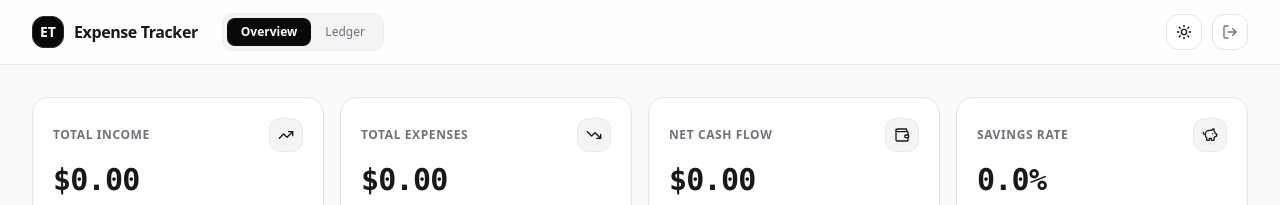
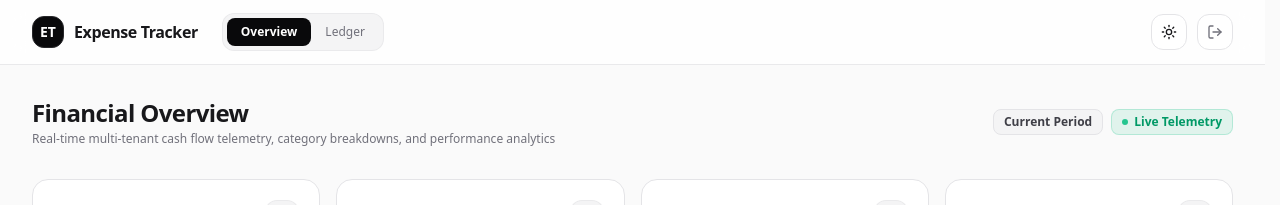
Before and after one commit to KwesiKorant/expense-tracker, a Next.js app: page / in a window 1280 px wide. Shown: the top 205 px of the page. Built offline with nearby package versions, Linux system fonts and the light colour scheme; no server answers.

Commit message:
fix(transitions): harmonize layout rhythm, eliminate Recharts spin redraws, lock scrollbar gutter, and stabilize KPI mounts

```diff
--- a/src/app/globals.css
+++ b/src/app/globals.css
@@ -38,6 +38,10 @@
   --mono-3: #a1a1aa;
   --mono-4: #71717a;
   --mono-5: #52525b;
+}
+
+html {
+  scrollbar-gutter: stable;
 }
 
 body {
--- a/src/app/page.tsx
+++ b/src/app/page.tsx
@@ -52,6 +52,27 @@ export default function DashboardOverviewPage() {
 
   return (
     <main className="max-w-7xl mx-auto w-full px-4 sm:px-6 lg:px-8 py-8 space-y-6">
+      {/* Overview Header Title (Harmonized Layout Rhythm) */}
+      <div className="flex flex-col sm:flex-row sm:items-center justify-between gap-2 pb-2">
+        <div>
+          <h1 className="text-xl sm:text-2xl font-bold tracking-tight text-zinc-900 dark:text-zinc-50">
+            Financial Overview
+          </h1>
+          <p className="text-xs text-zinc-500 dark:text-zinc-400 mt-0.5">
+            Real-time multi-tenant cash flow telemetry, category breakdowns, and performance analytics
+          </p>
+        </div>
+        <div className="flex items-center gap-2">
+          <span className="inline-flex items-center px-2.5 py-1 rounded-lg text-xs font-semibold bg-zinc-100 dark:bg-zinc-800 text-zinc-700 dark:text-zinc-300 border border-zinc-200 dark:border-zinc-700">
+            {metrics.activeMonth || "Current Period"}
+          </span>
+          <span className="inline-flex items-center gap-1.5 px-2.5 py-1 rounded-lg text-xs font-semibold bg-emerald-500/10 text-emerald-600 dark:text-emerald-400 border border-emerald-500/20">
+            <span className="w-1.5 h-1.5 rounded-full bg-emerald-500 animate-pulse" />
+            Live Telemetry
+          </span>
+        </div>
+      </div>
+
       {/* KPI Summary Cards */}
       <KpiStrip
         totalIncome={metrics.totalIncome}
--- a/src/components/domain/cash-flow-chart.tsx
+++ b/src/components/domain/cash-flow-chart.tsx
@@ -135,6 +135,7 @@ export function CashFlowChart({ data, isLoading = false }: CashFlowChartProps) {
                     fill="var(--chart-income)"
                     radius={[6, 6, 0, 0]}
                     maxBarSize={32}
+                    isAnimationActive={false}
                   />
                   <Bar
                     name="Expenses"
@@ -142,6 +143,7 @@ export function CashFlowChart({ data, isLoading = false }: CashFlowChartProps) {
                     fill="var(--chart-expenses)"
                     radius={[6, 6, 0, 0]}
                     maxBarSize={32}
+                    isAnimationActive={false}
                   />
                 </BarChart>
               </ResponsiveContainer>
--- a/src/components/domain/category-donut-chart.tsx
+++ b/src/components/domain/category-donut-chart.tsx
@@ -65,6 +65,7 @@ export function CategoryDonutChart({
                   paddingAngle={3}
                   dataKey="amount"
                   strokeWidth={0}
+                  isAnimationActive={false}
                 >
                   {data.map((_, index) => (
                     <Cell
--- a/src/components/domain/header.tsx
+++ b/src/components/domain/header.tsx
@@ -90,6 +90,7 @@ export function Header({
             <Link
               href="/"
               prefetch={true}
+              scroll={false}
               onMouseEnter={prefetchOverview}
               onClick={() => setOptimisticTab("overview")}
               className={`relative px-3.5 py-1.5 rounded-lg font-medium transition-colors duration-150 cursor-pointer ${
@@ -111,6 +112,7 @@ export function Header({
             <Link
               href="/ledger"
               prefetch={true}
+              scroll={false}
               onMouseEnter={prefetchLedger}
               onClick={() => setOptimisticTab("ledger")}
               className={`relative px-3.5 py-1.5 rounded-lg font-medium transition-colors duration-150 cursor-pointer ${
--- a/src/components/domain/kpi-strip.tsx
+++ b/src/components/domain/kpi-strip.tsx
@@ -56,7 +56,7 @@ export function KpiStrip({
   return (
     <motion.div
       variants={containerVariants}
-      initial="hidden"
+      initial={false}
       animate="show"
       className="grid grid-cols-2 lg:grid-cols-4 gap-3 sm:gap-4"
     >
```
